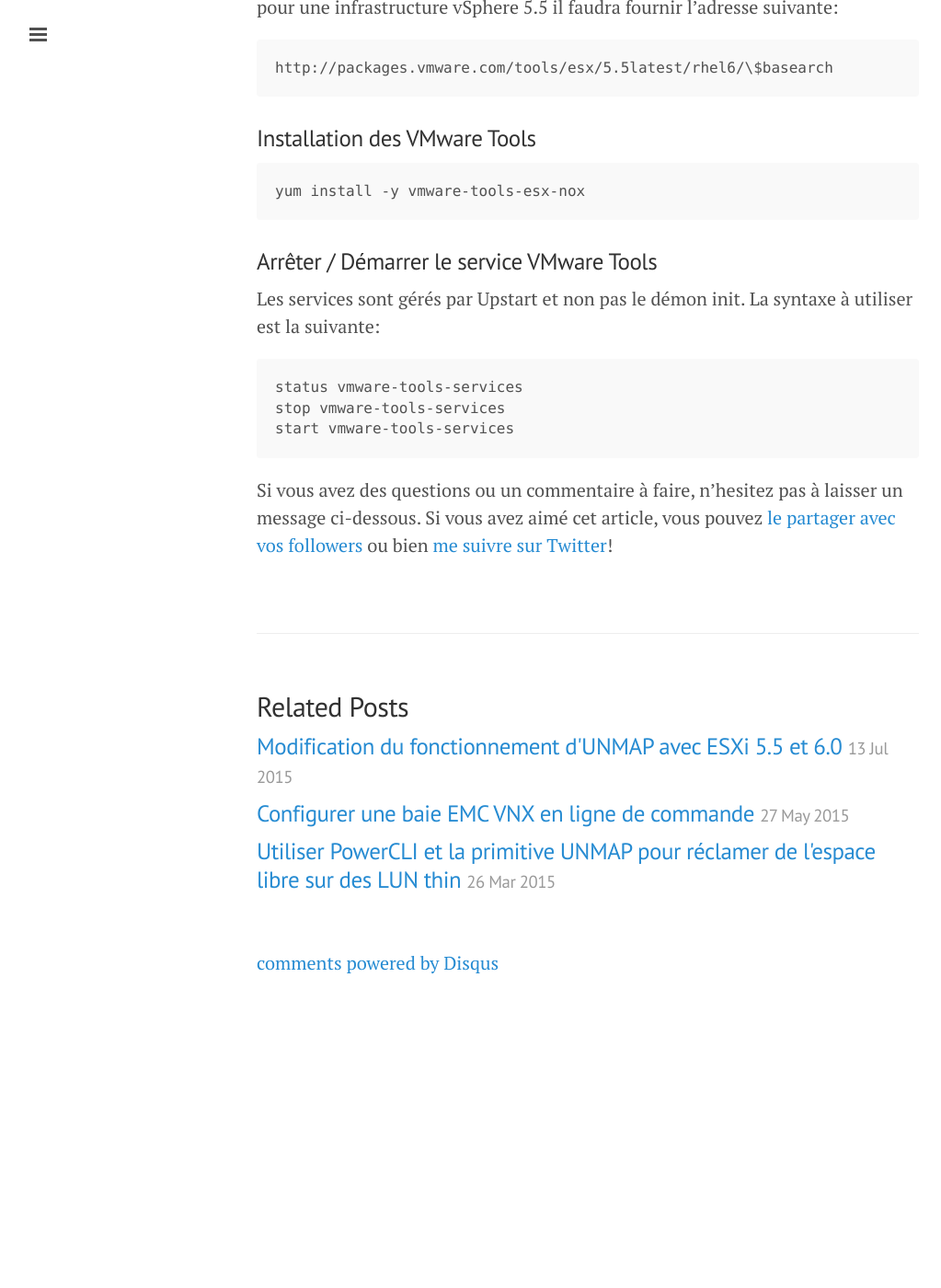
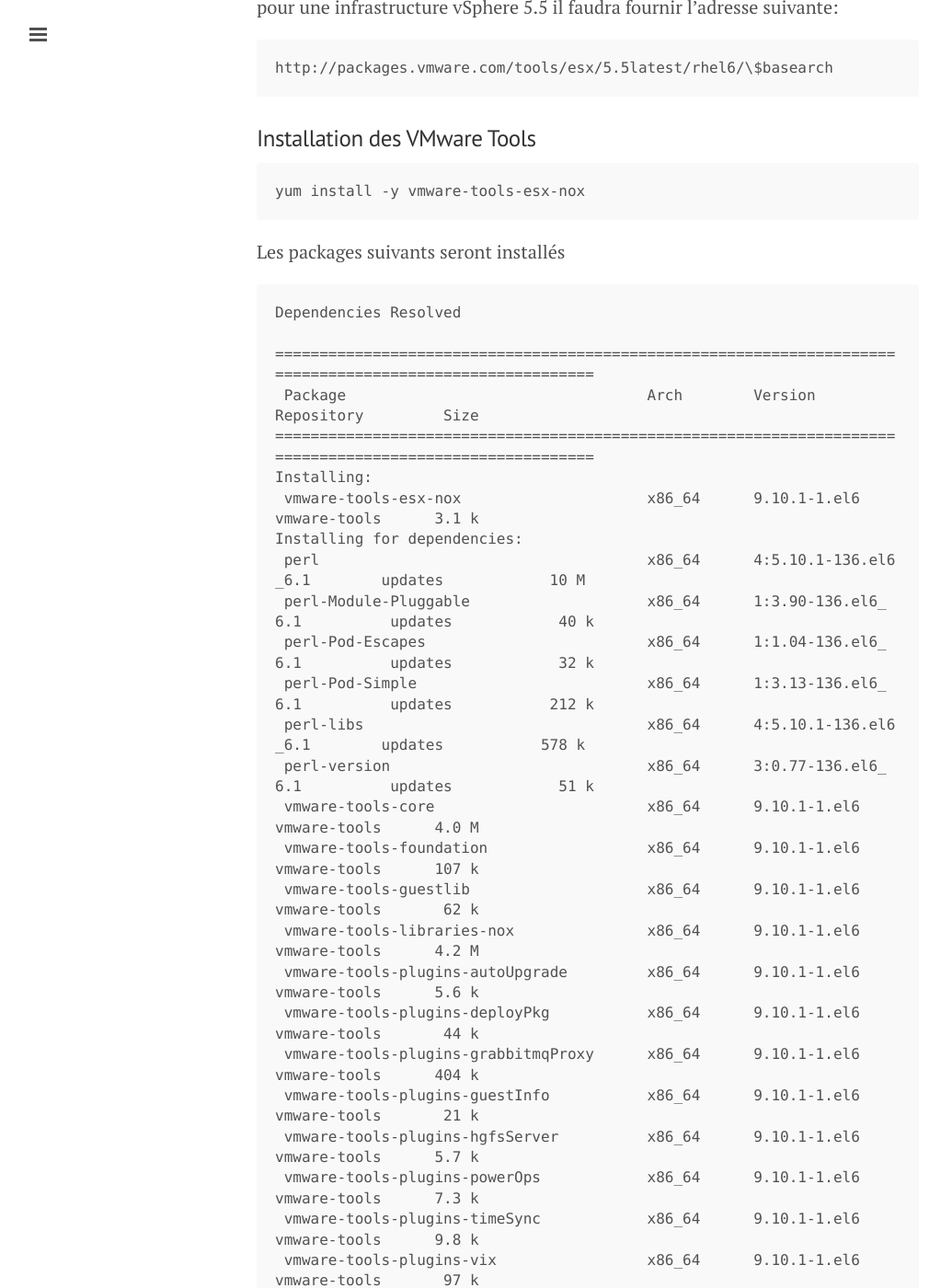
Before and after one commit to equelin/equelin.github.io, a Jekyll site: the page built from _posts/2015-07-23-CentOS-RHEL-6-VMware-Tools-Installation.md, in a window 1280 px wide and 1400 px high, scrolled down 1278 px. Shown: the whole window at 92% size, without its empty margins (1-1024 px from the left). Built offline with Jekyll 4.4.1, drawn with Linux system fonts in a browser that asks for light colours; nearby versions of some CDN libraries; Markdown is read by kramdown in place of the engine named in the settings; comment, search, counter and statistics services are not loaded; before the commit the page ends 2340 px from its top, so only the background shows below that; some of the changed text lies outside the part shown.

Commit message:
Ajout information packages

````diff
--- a/_posts/2015-07-23-CentOS-RHEL-6-VMware-Tools-Installation.md
+++ b/_posts/2015-07-23-CentOS-RHEL-6-VMware-Tools-Installation.md
@@ -44,6 +44,48 @@
 yum install -y vmware-tools-esx-nox
 ```
 
+Les packages suivants seront installés
+
+```
+Dependencies Resolved
+
+==========================================================================================================
+ Package                                  Arch        Version                     Repository         Size
+==========================================================================================================
+Installing:
+ vmware-tools-esx-nox                     x86_64      9.10.1-1.el6                vmware-tools      3.1 k
+Installing for dependencies:
+ perl                                     x86_64      4:5.10.1-136.el6_6.1        updates            10 M
+ perl-Module-Pluggable                    x86_64      1:3.90-136.el6_6.1          updates            40 k
+ perl-Pod-Escapes                         x86_64      1:1.04-136.el6_6.1          updates            32 k
+ perl-Pod-Simple                          x86_64      1:3.13-136.el6_6.1          updates           212 k
+ perl-libs                                x86_64      4:5.10.1-136.el6_6.1        updates           578 k
+ perl-version                             x86_64      3:0.77-136.el6_6.1          updates            51 k
+ vmware-tools-core                        x86_64      9.10.1-1.el6                vmware-tools      4.0 M
+ vmware-tools-foundation                  x86_64      9.10.1-1.el6                vmware-tools      107 k
+ vmware-tools-guestlib                    x86_64      9.10.1-1.el6                vmware-tools       62 k
+ vmware-tools-libraries-nox               x86_64      9.10.1-1.el6                vmware-tools      4.2 M
+ vmware-tools-plugins-autoUpgrade         x86_64      9.10.1-1.el6                vmware-tools      5.6 k
+ vmware-tools-plugins-deployPkg           x86_64      9.10.1-1.el6                vmware-tools       44 k
+ vmware-tools-plugins-grabbitmqProxy      x86_64      9.10.1-1.el6                vmware-tools      404 k
+ vmware-tools-plugins-guestInfo           x86_64      9.10.1-1.el6                vmware-tools       21 k
+ vmware-tools-plugins-hgfsServer          x86_64      9.10.1-1.el6                vmware-tools      5.7 k
+ vmware-tools-plugins-powerOps            x86_64      9.10.1-1.el6                vmware-tools      7.3 k
+ vmware-tools-plugins-timeSync            x86_64      9.10.1-1.el6                vmware-tools      9.8 k
+ vmware-tools-plugins-vix                 x86_64      9.10.1-1.el6                vmware-tools       97 k
+ vmware-tools-plugins-vmbackup            x86_64      9.10.1-1.el6                vmware-tools       14 k
+ vmware-tools-services                    x86_64      9.10.1-1.el6                vmware-tools      363 k
+ vmware-tools-vgauth                      x86_64      9.10.1-1.el6                vmware-tools      429 k
+
+Transaction Summary
+==========================================================================================================
+Install      22 Package(s)
+
+Total download size: 21 M
+Installed size: 64 M
+```
+
+
 ### Arrêter / Démarrer le service VMware Tools
 
 Les services sont gérés par Upstart et non pas le démon init. La syntaxe à utiliser est la suivante:
````
